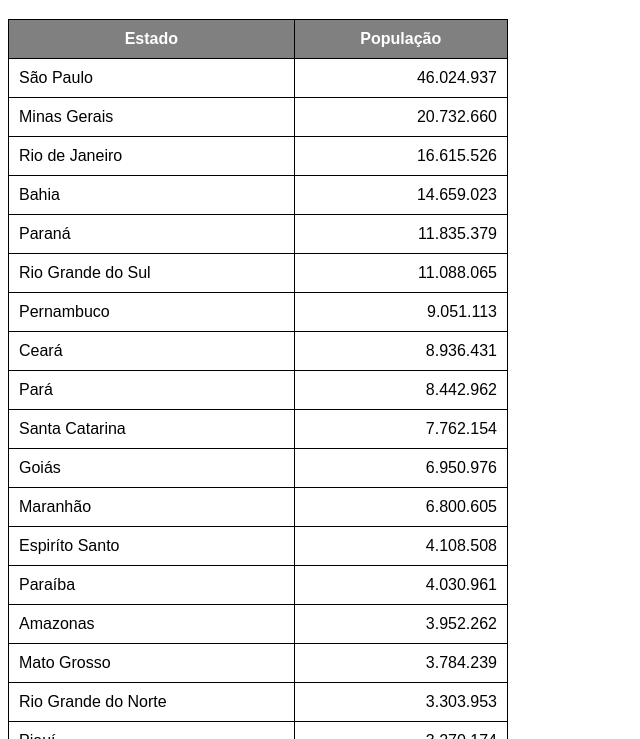
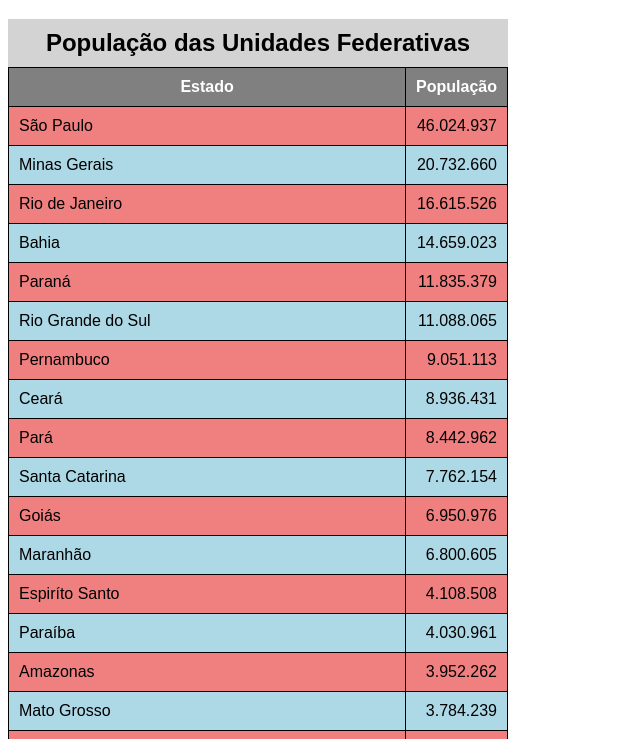
Before and after one commit to tamiresconti/HTML-CSS, a plain HTML site: page EXERCÍCIOS/ex023/tabela002.html in a window 1280 px wide. Shown: the part 61-800 px from the top of the page, without its empty margins (0-640 px from the left). Drawn offline with Linux system fonts and the light colour scheme.

Commit message:
Atualizações na tabela grande.

```diff
--- a/EXERCÍCIOS/ex023/tabela002.html
+++ b/EXERCÍCIOS/ex023/tabela002.html
@@ -13,6 +13,13 @@
         table {
             width: 500px;
             border-collapse: collapse;
+        }
+
+        caption {
+            font-size: 1.5em;
+            font-weight: bold;
+            padding: 10px;
+            background-color: lightgrey;
         }
 
         td, th {
@@ -33,6 +40,13 @@
         td.num {
             text-align: right;
         }
+
+        tbody > tr:nth-child(odd) {
+            background-color: lightcoral;
+        }
+        tbody > tr:nth-child(even) {
+            background-color: lightblue;
+        }
     </style>
 </head>
 <body>
@@ -44,10 +58,11 @@
     Tfoot (tr, td, th)-->
 
     <table>
+        <caption>População das Unidades Federativas</caption>
         <thead>
             <tr>
-                <th>Estado</th>
-                <th>População</th>
+                <th scope="col">Estado</th>
+                <th scope="col" style="width: 50px;">População</th>
             </tr>
         </thead>
         <tbody>
@@ -163,7 +178,7 @@
 
         <tfoot>
             <tr>
-                <th>Total de habitantes</th>
+                <th scope="row">Total de habitantes</th>
                 <td class="num"><strong>214,3 milhões</strong> </td>
             </tr>
         </tfoot>
```
